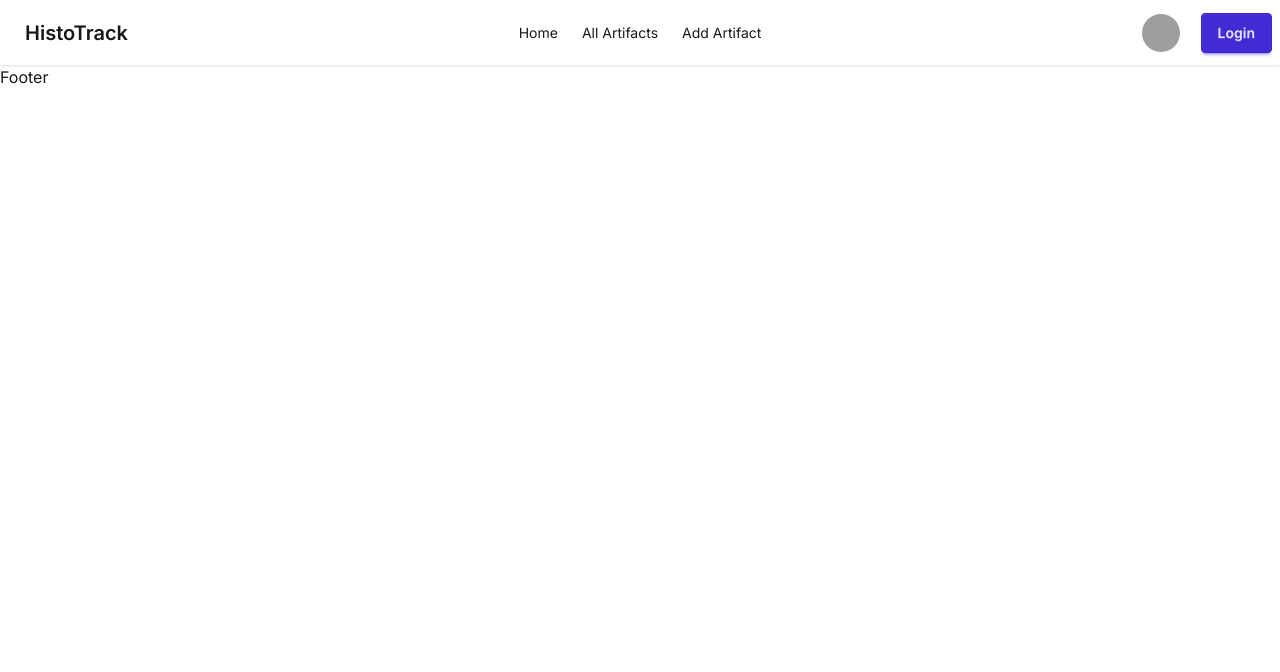
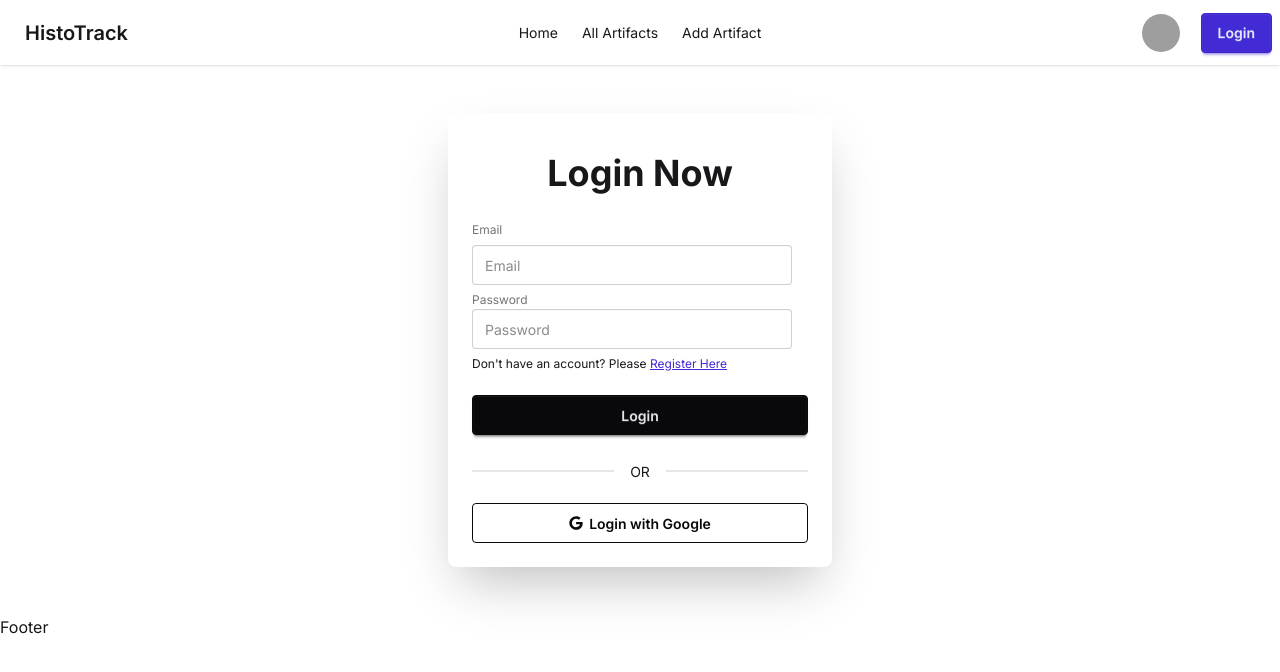
Before and after one commit to md-zeon/histo-track-client, a React (Vite) app: page /login in a window 1280 px wide. Shown: the top 672 px of the page. Built offline with nearby package versions, Linux system fonts and the light colour scheme; grey boxes are pictures that could not be loaded.

Commit message:
Added Login Page And Basic Auth Provider

```diff
--- a/package.json
+++ b/package.json
@@ -14,7 +14,9 @@
     "firebase": "^11.9.1",
     "react": "^19.1.0",
     "react-dom": "^19.1.0",
+    "react-icons": "^5.5.0",
     "react-router": "^7.6.2",
+    "react-toastify": "^11.0.5",
     "tailwindcss": "^4.1.10"
   },
   "devDependencies": {
--- /dev/null
+++ b/src/context/AuthContext.jsx
@@ -0,0 +1,4 @@
+import { createContext } from "react";
+
+const AuthContext = createContext();
+export default AuthContext;
--- /dev/null
+++ b/src/context/AuthProvider.jsx
@@ -0,0 +1,20 @@
+import { useState } from "react";
+import AuthContext from "./AuthContext";
+
+const AuthProvider = ({ children }) => {
+    const [user, setUser] = useState("hello");
+    const [loading, setLoading] = useState(true);
+
+    const authInfo = {
+        user,
+        loading,
+        setLoading,
+    };
+    return (
+        <AuthContext.Provider value={authInfo}>
+            {children}
+        </AuthContext.Provider>
+    );
+};
+
+export default AuthProvider;
--- a/src/main.jsx
+++ b/src/main.jsx
@@ -3,9 +3,11 @@ import { createRoot } from "react-dom/client";
 import "./index.css";
 import { RouterProvider } from "react-router";
 import router from "./routes/router.jsx";
+import { ToastContainer } from "react-toastify";
 
 createRoot(document.getElementById("root")).render(
 	<StrictMode>
 		<RouterProvider router={router}></RouterProvider>
+		<ToastContainer />
 	</StrictMode>,
 );
--- a/src/pages/Auth/Login.jsx
+++ b/src/pages/Auth/Login.jsx
@@ -1,11 +1,55 @@
-import React from 'react';
+import { FaGoogle } from "react-icons/fa";
+import { Link } from "react-router";
 
 const Login = () => {
-    return (
-        <div>
-
-        </div>
-    );
+	return (
+		<div className='card bg-base-100 max-w-sm mx-auto shrink-0 shadow-2xl my-12'>
+			<div className='card-body'>
+				<h1 className='text-4xl font-bold my-4 text-center'>Login Now</h1>
+				<form className='fieldset'>
+					<label className='label'>Email</label>
+					<input
+						type='email'
+						name='email'
+						className='input'
+						placeholder='Email'
+						autoComplete='email'
+						required
+					/>
+					<div className='relative'>
+						<label className='label'>Password</label>
+						<input
+							type='password'
+							name='password'
+							className='input'
+							placeholder='Password'
+							autoComplete='current-password'
+							required
+						/>
+					</div>
+					<div>
+						<p>
+							Don't have an account? Please{" "}
+							<Link
+								to='/register'
+								className='text-primary underline'
+							>
+								Register Here
+							</Link>
+						</p>
+					</div>
+					<button className='btn btn-neutral mt-4'>Login</button>
+				</form>
+				<div className='divider'>OR</div>
+				<div>
+					<button className='btn btn-neutral btn-outline w-full'>
+						{" "}
+						<FaGoogle /> Login with Google
+					</button>
+				</div>
+			</div>
+		</div>
+	);
 };
 
 export default Login;
--- a/src/routes/router.jsx
+++ b/src/routes/router.jsx
@@ -15,6 +15,9 @@ const router = createBrowserRouter([
             {
                 path: "/login",
                 Component: Login,
+            },
+            {
+                path: "/register",
             }
         ]
 	},
```
Also changed, not shown: 1 other file (tests, documents, lock files or other folders).
